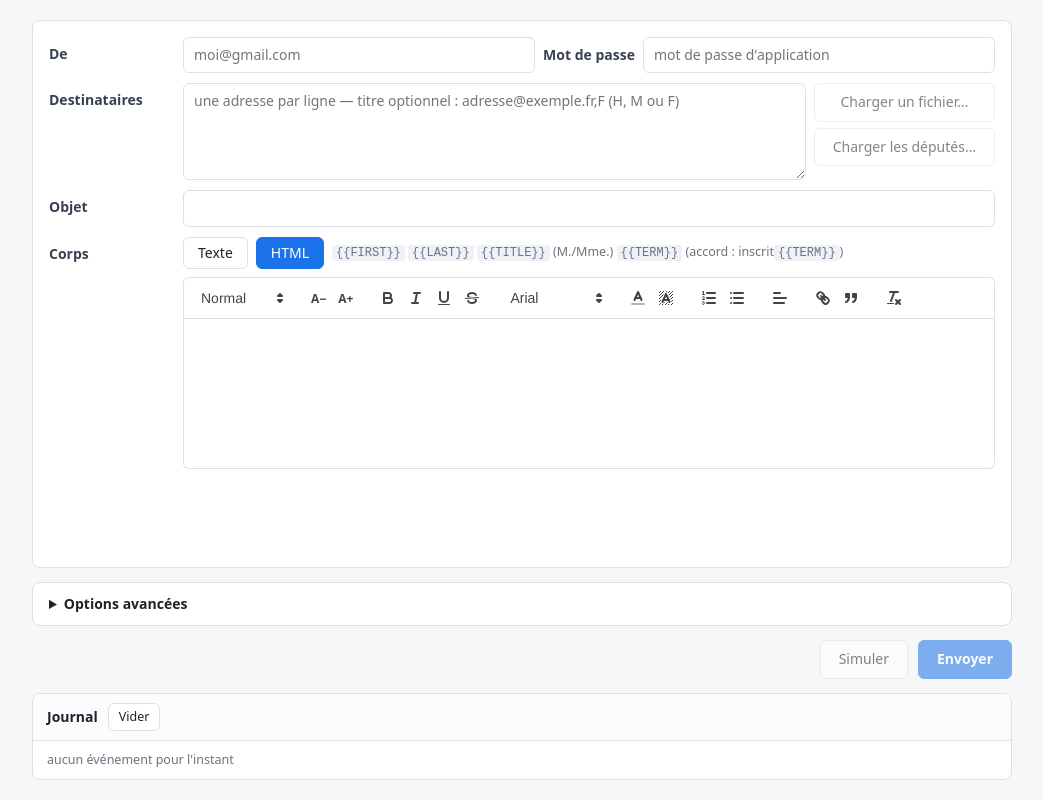
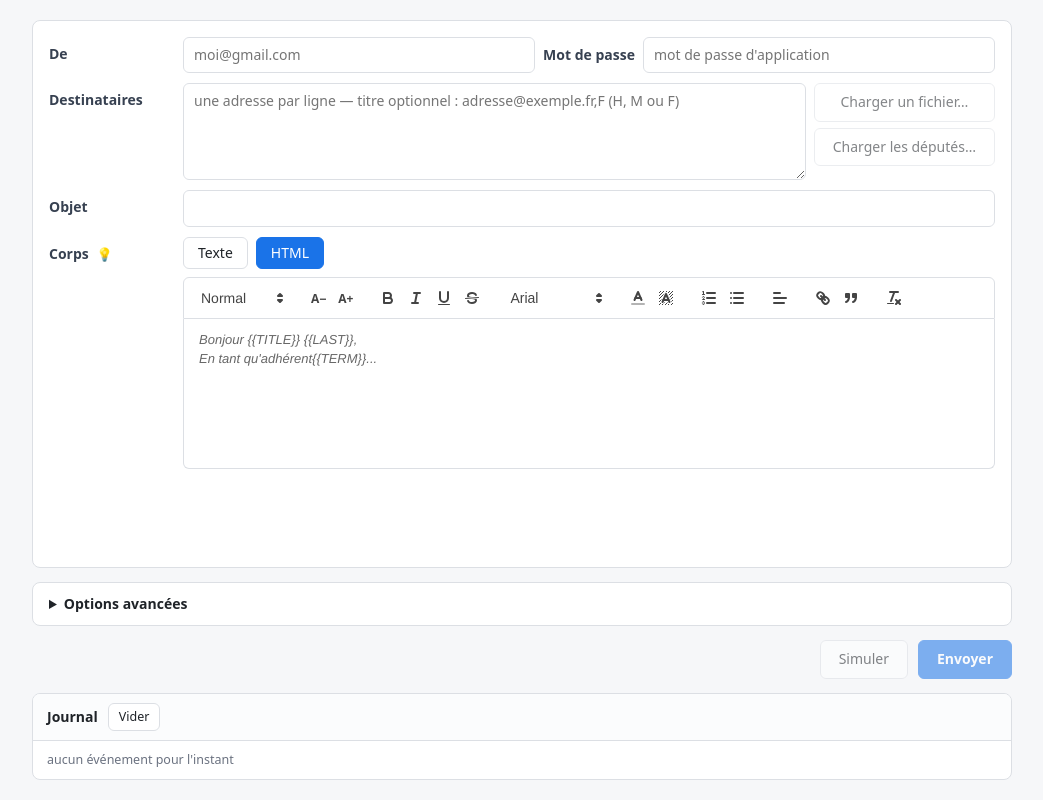
Before and after one commit to heyounana/depharass, a plain HTML site: page web/index.html in a window 1280 px wide. Shown: the whole page, without its empty margins (118-1161 px from the left). Drawn offline with Linux system fonts and the light colour scheme.

Commit message:
Fenetre qui s'agrandit, aide en infobulle, README grand public
- Charger les deputes : la fenetre s'agrandit desormais de la hauteur qui
  manque (Api.grow_window + growToFit cote page) au lieu de laisser
  #form-grid activer sa scrollbar interne sur un petit rectangle. Couvre
  aussi le repli/depli manuel du panneau via son <summary>.
- Corps du message : placeholder d'exemple ("Bonjour {{TITLE}} {{LAST}},
  / En tant qu'adherent{{TERM}}...") partage entre le mode Texte et
  l'editeur Quill.
- Aide sur les {{VAR}} : le texte a cote des onglets Texte/HTML est
  remplace par une ampoule a cote du label "Corps", avec une infobulle
  CSS maison (survol et focus clavier). Pas l'attribut title natif : il
  n'apparait qu'apres ~1s de delai systeme et son apparence est celle de
  l'OS. aria-label prend le relais pour l'accessibilite.
- Documentation coupee en deux : README.md ne s'adresse plus qu'aux
  utilisateurs de l'executable (telecharger, dezipper, lancer, capture
  d'ecran, mot de passe d'application Gmail), INSTALL.md recoit
  l'installation depuis les sources, les builds PyInstaller et la
  publication d'une release.

```diff
--- a/web/app.js
+++ b/web/app.js
@@ -236,12 +236,25 @@ async function ensureDeputyData(silencieux = false) {
   return true;
 }
 
+// Le panneau des groupes peut deborder de #form-grid (grille bornee par le
+// flex parent, cf. style.css) : plutot que de laisser sa propre scrollbar
+// interne s'activer sur un petit rectangle, on agrandit la fenetre pile de
+// ce qu'il faut. Sans effet si tout tient deja (overflow <= 0).
+function growToFit() {
+  const grid = $("form-grid");
+  const overflow = grid.scrollHeight - grid.clientHeight;
+  if (overflow > 0) {
+    window.pywebview.api.grow_window(overflow + 4);   // marge de securite
+  }
+}
+
 async function loadDeputies() {
   if (!(await ensureDeputyData())) return;
   $("deputy-groups").hidden = false;
   $("deputy-groups").open = true;   // visible d'emblee : on montre ce qui va
                                      // etre ajoute avant de l'ajouter
   syncDeputies();
+  growToFit();
   log(`${deputies.length} députés disponibles — coche/décoche un groupe pour ` +
     `filtrer la liste`, "line-muted");
 }
@@ -313,6 +326,15 @@ function wire() {
   $("btn-dry").addEventListener("click", dryRun);
   $("btn-send").addEventListener("click", send);
   $("btn-log-clear").addEventListener("click", () => { $("log").innerHTML = ""; });
+
+  // Repli du "toggle" natif : couvre aussi le cas ou le panneau est
+  // referme puis rouvert a la main (clic sur son <summary>), pas seulement
+  // le premier chargement gere directement dans loadDeputies().
+  $("deputy-groups").addEventListener("toggle", () => {
+    if ($("deputy-groups").open) growToFit();
+  });
+
+  $("body-text").placeholder = BODY_PLACEHOLDER;
 }
 
 // Echelle de tailles pour les boutons A-/A+ (13px = taille par defaut de
@@ -324,6 +346,15 @@ const DEFAULT_FONT_SIZE = "13px";
 
 const FONT_FAMILIES = ["Arial", "Georgia", "Times New Roman", "Courier New",
   "Verdana", "Tahoma", "Trebuchet MS"];
+
+// Exemple concret plutot qu'une description abstraite des placeholders :
+// on montre a quoi ressemble un vrai message. Le saut de ligne passe tel
+// quel dans l'attribut HTML placeholder (textarea) et dans data-placeholder
+// (Quill, dont le CSS de base heritee white-space:pre-wrap depuis
+// .ql-editor jusqu'a son ::before) : les deux le rendent comme un retour
+// a la ligne, pas besoin de <br> ni de regle CSS supplementaire.
+const BODY_PLACEHOLDER =
+  "Bonjour {{TITLE}} {{LAST}},\nEn tant qu'adhérent{{TERM}}...";
 
 function stepFontSize(delta) {
   const range = quill.getSelection(true);
@@ -358,6 +389,7 @@ function initEditor() {
 
   quill = new Quill("#editor", {
     theme: "snow",
+    placeholder: BODY_PLACEHOLDER,
     modules: {
       toolbar: [
         [{ header: [1, 2, 3, false] }],
--- a/web/index.html
+++ b/web/index.html
@@ -38,15 +38,20 @@
     <label for="subject">Objet</label>
     <input id="subject" type="text" autocomplete="off">
 
-    <label>Corps</label>
+    <label>
+      Corps
+      <span class="help-icon" tabindex="0"
+            aria-label="Aide sur les variables de personnalisation"
+            data-tooltip="{{FIRST}} / {{LAST}} — prénom et nom, déduits de l'adresse
+{{TITLE}} — « M. » ou « Mme. » selon le genre
+{{TERM}} — accord grammatical, ex. « inscrit{{TERM}} »
+
+{{TITLE}} et {{TERM}} nécessitent un genre connu : un député, ou une lettre H/M/F ajoutée sur la ligne dans Destinataires.">💡</span>
+    </label>
     <div id="body-wrap">
       <div class="row tabs">
         <button type="button" class="tab is-active" data-mode="text">Texte</button>
         <button type="button" class="tab" data-mode="html">HTML</button>
-        <span class="hint">
-          <code>{{FIRST}}</code> <code>{{LAST}}</code> <code>{{TITLE}}</code>
-          (M./Mme.) <code>{{TERM}}</code> (accord : inscrit<code>{{TERM}}</code>)
-        </span>
       </div>
 
       <textarea id="body-text"></textarea>
--- a/web/style.css
+++ b/web/style.css
@@ -85,6 +85,88 @@ main {
   font-weight: 600;
   color: #374151;
 }
+
+/* Icone d'aide (bulbe) a cote du label "Corps".
+
+   Infobulle maison plutot que l'attribut title natif : celui-ci n'apparait
+   qu'apres un delai systeme (~1s, non configurable) et son apparence est
+   celle de l'OS, impossible a accorder au reste de la page. Ici tout est en
+   CSS pur (deux pseudo-elements : la bulle et sa fleche), declenche au
+   survol et au focus clavier, sans JS. */
+.help-icon {
+  position: relative;
+  margin-left: 4px;
+  font-weight: normal;
+  font-size: 13px;
+  cursor: help;
+}
+
+.help-icon::after {
+  content: attr(data-tooltip);
+  position: absolute;
+  z-index: 30;
+  top: 100%;
+  left: -6px;
+  margin-top: 9px;
+  width: 330px;
+  padding: 10px 13px;
+  border-radius: 8px;
+  background: #2b3038;
+  color: #f2f4f7;
+  /* Le texte du data-tooltip contient de vrais sauts de ligne : pre-line
+     les rend visibles (par defaut ils seraient reduits a des espaces). */
+  white-space: pre-line;
+  font: 400 12.5px/1.55 system-ui, -apple-system, "Segoe UI", sans-serif;
+  box-shadow: 0 6px 20px rgba(16, 24, 40, .22);
+  pointer-events: none;   /* la bulle ne doit jamais voler le survol */
+}
+
+/* Queue de la bulle : un carre tourne a 45 deg, a moitie enfonce dans la
+   bulle, plutot qu'un triangle en bordures — celui-ci, de la meme couleur
+   et pose au meme endroit, disparaissait purement et simplement dans la
+   bulle. Le carre depasse par le haut et forme une pointe nette. */
+.help-icon::before {
+  content: "";
+  position: absolute;
+  z-index: 29;   /* sous la bulle : seule la pointe qui depasse se voit */
+  top: 100%;
+  left: 8px;
+  margin-top: 4px;
+  width: 10px;
+  height: 10px;
+  border-radius: 2px;
+  background: #2b3038;
+  pointer-events: none;
+}
+
+/* Apparition immediate (aucun transition-delay) et fondu tres court : c'est
+   tout l'interet par rapport a l'infobulle native, qui attend ~1s. La
+   disparition, elle, retarde la visibility pour laisser le fondu finir. */
+.help-icon::before,
+.help-icon::after {
+  opacity: 0;
+  visibility: hidden;
+  transition: opacity .11s ease, transform .11s ease, visibility 0s linear .11s;
+}
+
+.help-icon::after { transform: translateY(-3px); }
+.help-icon::before { transform: translateY(-3px) rotate(45deg); }
+
+.help-icon:hover::before,
+.help-icon:hover::after,
+.help-icon:focus::before,
+.help-icon:focus::after {
+  opacity: 1;
+  visibility: visible;
+  transition: opacity .11s ease, transform .11s ease, visibility 0s;
+}
+
+.help-icon:hover::after,
+.help-icon:focus::after { transform: translateY(0); }
+.help-icon:hover::before,
+.help-icon:focus::before { transform: translateY(0) rotate(45deg); }
+
+.help-icon:focus { outline: 2px solid rgba(26, 115, 232, .35); border-radius: 4px; }
 
 label.inline {
   padding-top: 0;
```
Also changed, not shown: docs/screenshot.png (added), 3 other files.
